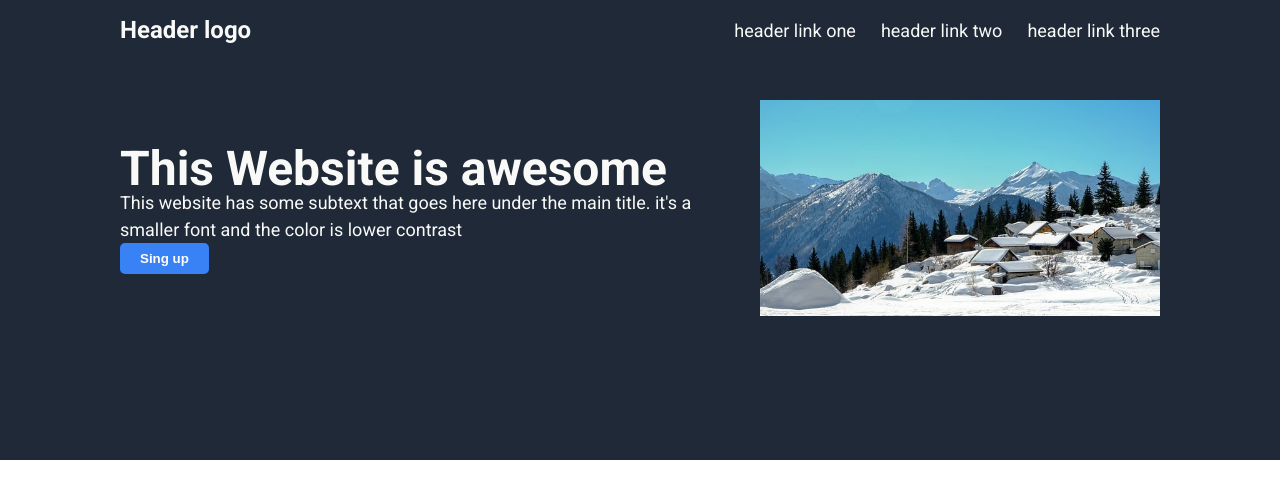
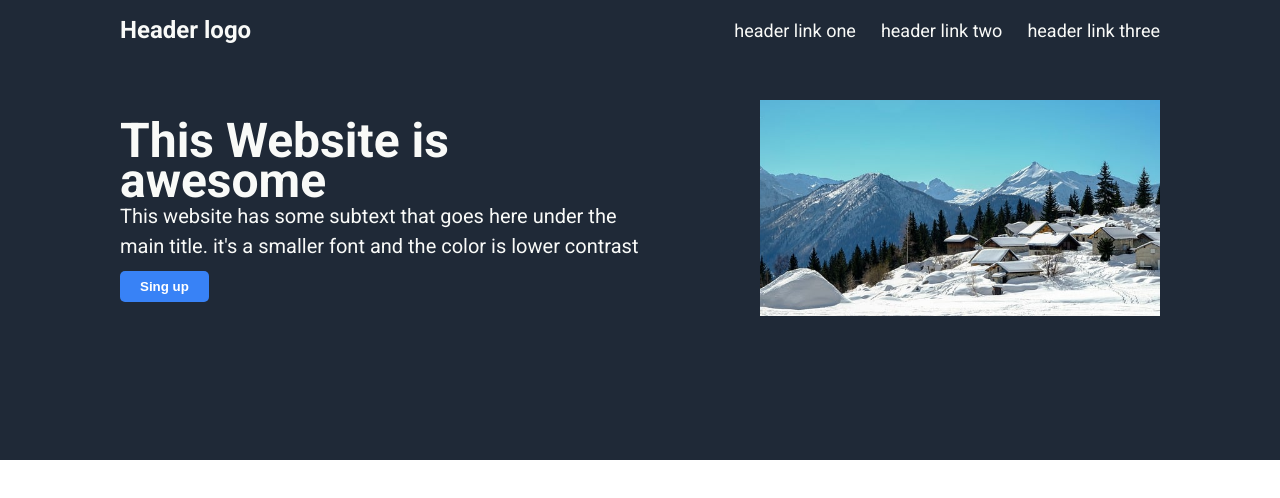
Before and after one commit to jcarlosjavier/Landing_Page, a plain HTML site: page index.html in a window 1280 px wide. Drawn offline with Linux system fonts and the light colour scheme.

Commit message:
Add index.html style.cs

```diff
--- a/index.html
+++ b/index.html
@@ -25,7 +25,7 @@
     </nav>
     <header class="header">
         <div class="container">
-            <div>
+            <div class="left">
                 <h1>This Website is awesome</h1>
                 <p>This website has some subtext that goes here under the main title. it's a smaller font and the color is lower contrast</p>
                 <button class="button">Sing up</button>
--- a/style.css
+++ b/style.css
@@ -95,3 +95,14 @@ ul {
 .button:hover {
     color: aqua;
 }
+
+.header .left {
+    display: flex;
+    flex-wrap: wrap;
+    margin-right:85px;
+}
+
+.header p {
+    font-size:20px;
+    padding-bottom: 10px;
+}
```
